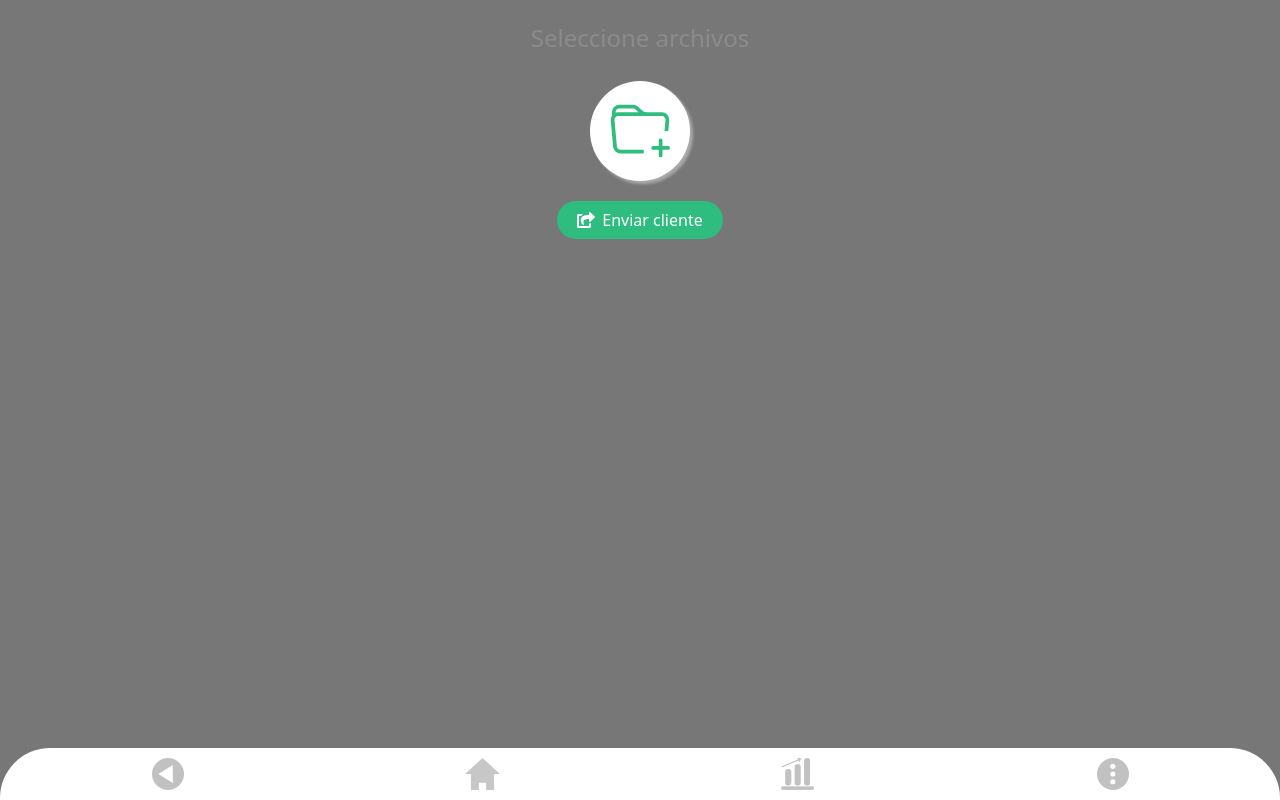
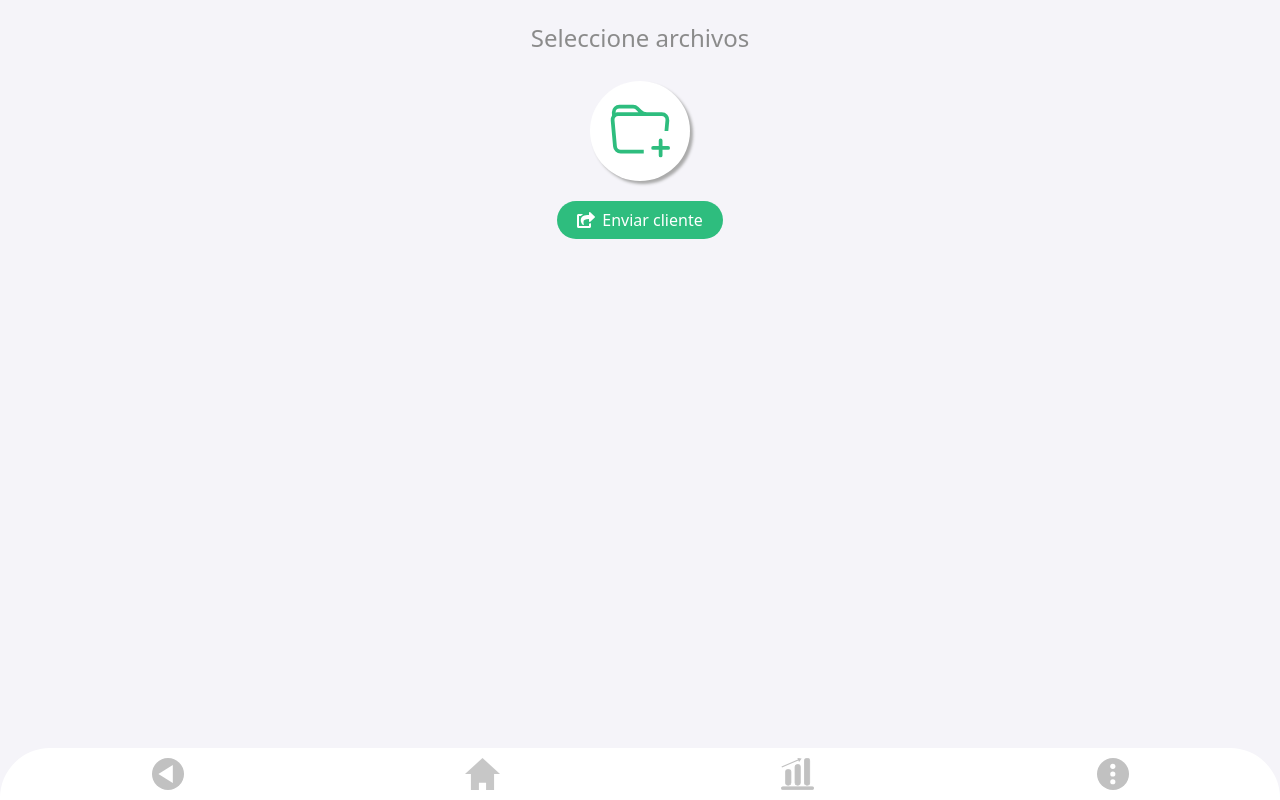
Before and after one commit to mcvictormurillo/agro, a plain HTML site: page index.html in a window 1280 px wide. Drawn offline with nearby package versions, Linux system fonts and the light colour scheme.

Commit message:
feat: fix test

```diff
--- a/css/style.css
+++ b/css/style.css
@@ -1,6 +1,6 @@
 .body {
-	/* background-color: rgb(245, 244, 249); */
-	background-color: rgb(119, 119, 119);
+	background-color: rgb(245, 244, 249);
+	/* background-color: rgb(119, 119, 119); */
 }
 .bottomNav {
 	position: fixed;
```
